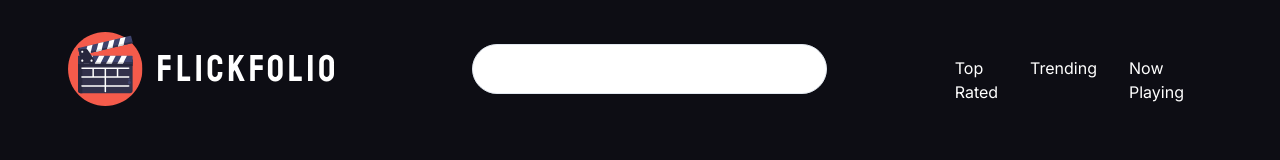
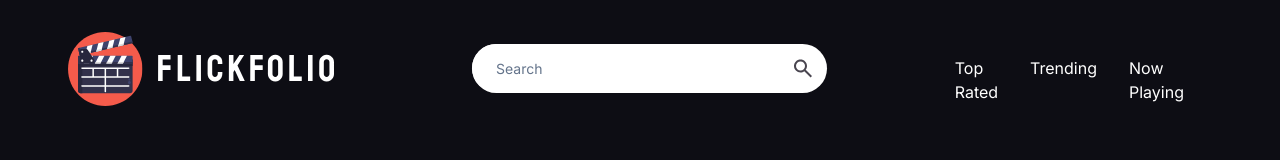
Before and after one commit to SergeantQuickscoper/flickfolio, a Next.js app in the folder flickfolio-frontend/: page /toprated in a window 1280 px wide. Shown: the top 160 px of the page. Built offline with nearby package versions, Linux system fonts and the light colour scheme.

Commit message:
Search Button Icon added

```diff
--- a/flickfolio-frontend/components/ui/input.tsx
+++ b/flickfolio-frontend/components/ui/input.tsx
@@ -8,15 +8,19 @@ export interface InputProps
 const Input = React.forwardRef<HTMLInputElement, InputProps>(
   ({ className, type, ...props }, ref) => {
     return (
+      <div className="flex flex-row bg-background rounded-full focus-visible:outline-none focus-visible:ring-2 focus-visible:ring-ring focus-visible:ring-offset-2">
       <input
         type={type}
+        placeholder="Search"
         className={cn(
-          "flex h-10 w-full rounded-md border border-input bg-background px-6 py-6 text-sm ring-offset-background file:border-0 file:bg-transparent file:text-sm file:font-medium placeholder:text-muted-foreground focus-visible:outline-none focus-visible:ring-2 focus-visible:ring-ring focus-visible:ring-offset-2 disabled:cursor-not-allowed disabled:opacity-50",
+          "flex h-10 w-full rounded-md t bg-background px-6 py-6 text-sm ring-offset-background focus:outline-none file:border-0 file:bg-transparent file:text-sm file:font-medium placeholder:text-muted-foreground disabled:cursor-not-allowed disabled:opacity-50",
           className
         )}
         ref={ref}
         {...props}
       />
+      <img src="SearchIcon.svg"></img>
+      </div>
     )
   }
 )
```
Also changed, not shown: flickfolio-frontend/public/SearchIcon.svg (added).
